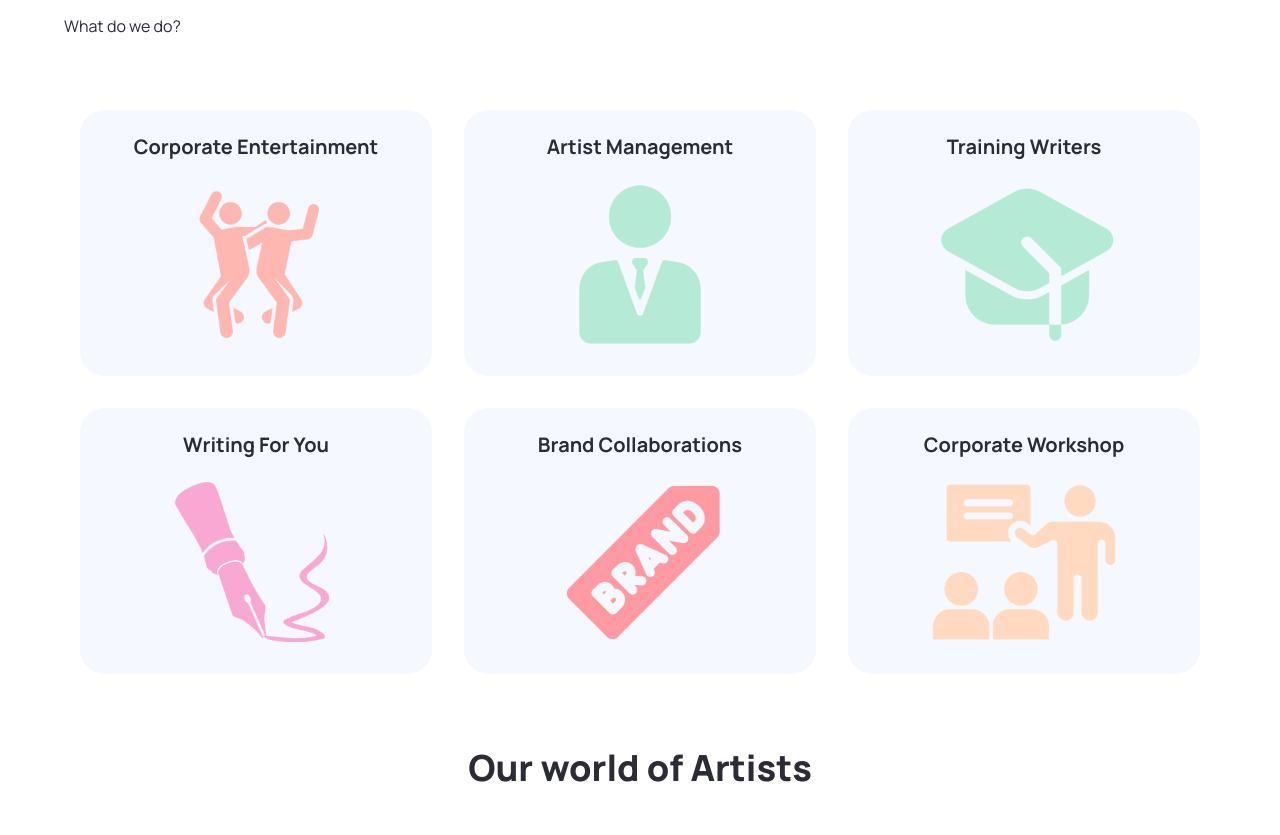
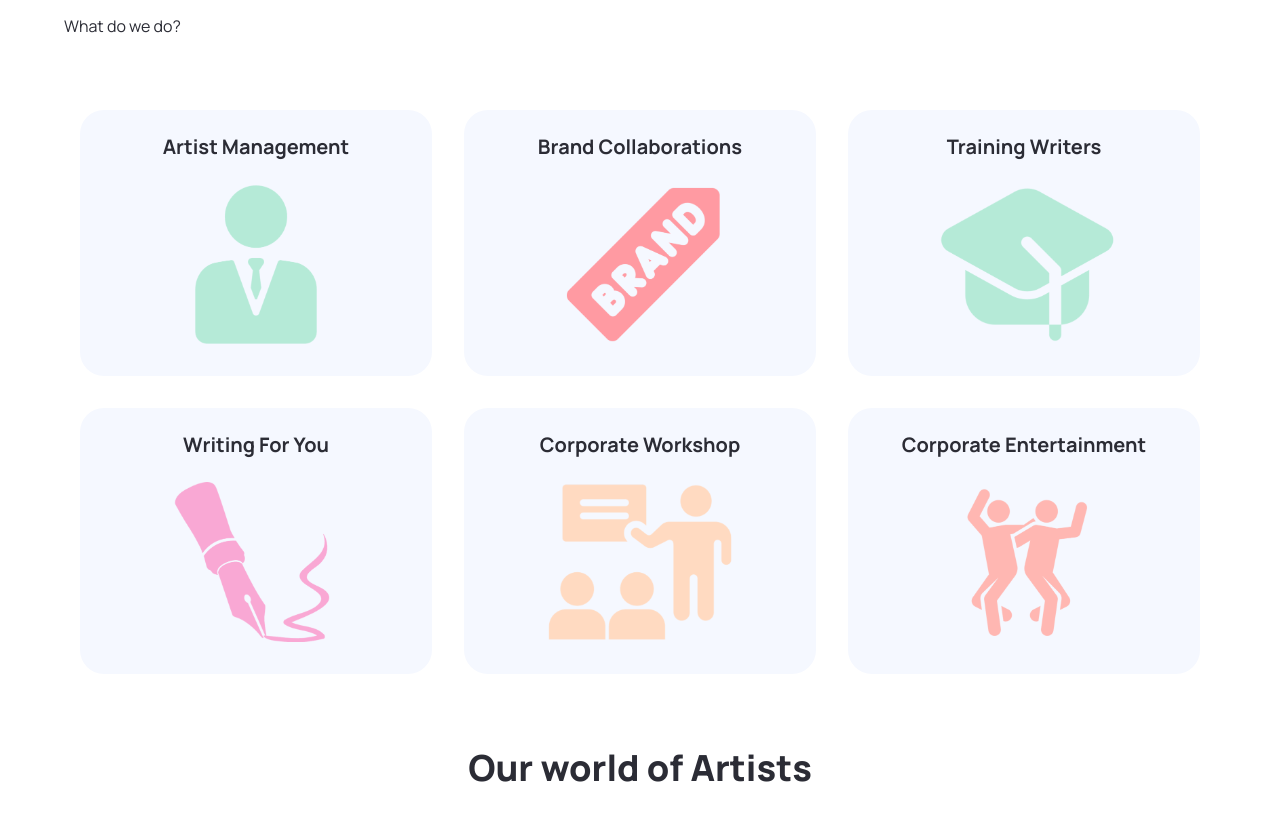
Before and after one commit to aliwhosane/agency-landing-page, a Next.js app: page / in a window 1280 px wide. Shown: the part 723-1558 px from the top of the page. Built offline with nearby package versions, Linux system fonts and the light colour scheme; no server answers.

Commit message:
services order change

```diff
--- a/constants/index.ts
+++ b/constants/index.ts
@@ -54,16 +54,16 @@ export const footerLinks = [
 
   export const Services = [
     {
-      name:'Corporate Entertainment',
-      link:'services/entertainment',
-      desc:'',
-      image:'/entertainment.png'
-    },
-    {
       name:'Artist Management',
       link:'services/management',
       desc:'',
       image:'/management.png'
+    },
+    {
+      name:'Brand Collaborations',
+      link:'services/brand',
+      desc:'',
+      image:'/brand.png'
     },
     {
       name:'Training Writers',
@@ -78,16 +78,16 @@ export const footerLinks = [
       image:'/writing.png'
     },
     {
-      name:'Brand Collaborations',
-      link:'services/brand',
-      desc:'',
-      image:'/brand.png'
-    },
-    {
       name:'Corporate Workshop',
       link:'services/workshop',
       desc:'',
       image:'/workshop.png'
+    },
+    {
+      name:'Corporate Entertainment',
+      link:'services/entertainment',
+      desc:'',
+      image:'/entertainment.png'
     }
   ]
 
```
